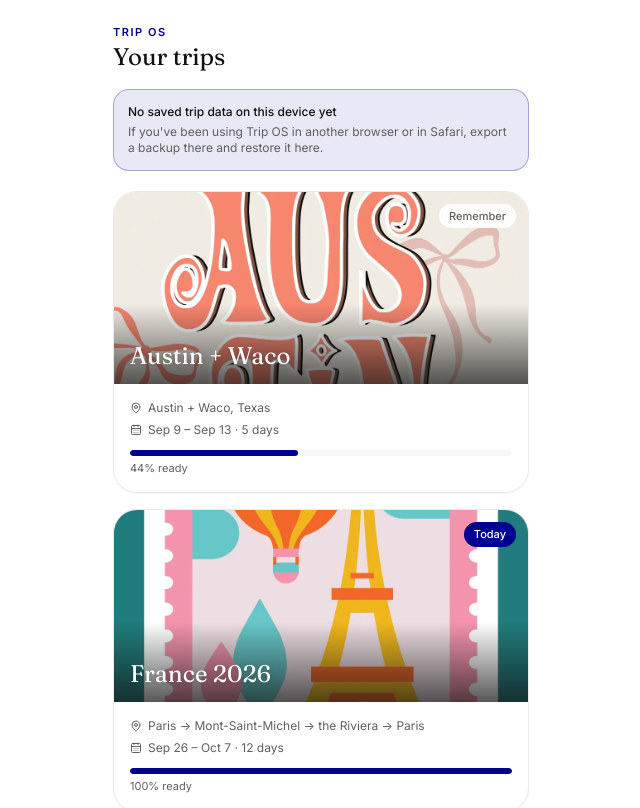
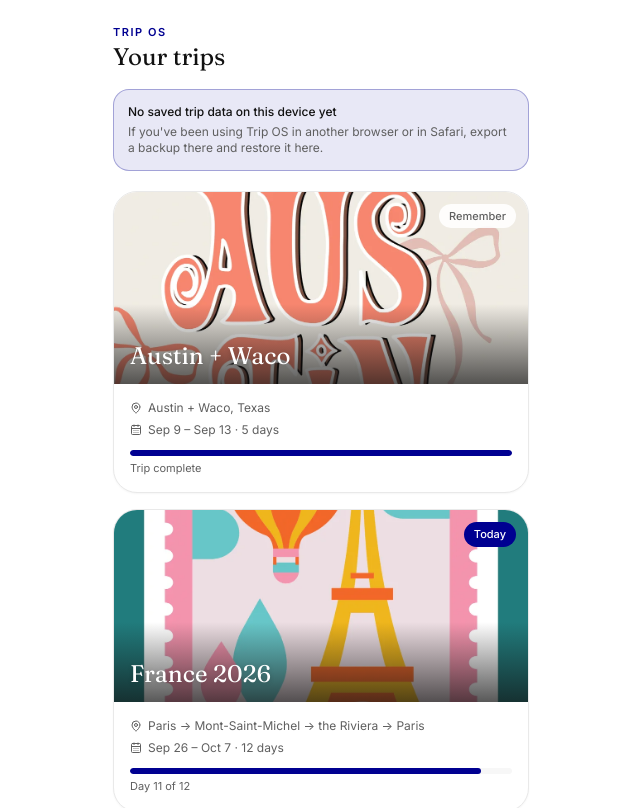
Before and after one commit to rosiecleansllc-byte/Trip-OS, a React (Vite) app: page / in a window 1280 px wide. Shown: the top 808 px of the page, without its empty margins (319-959 px from the left). Built offline with nearby package versions, Linux system fonts and the light colour scheme.

Commit message:
Show trip progress instead of readiness after departure

```diff
--- a/src/pages/TripsHome.tsx
+++ b/src/pages/TripsHome.tsx
@@ -58,6 +58,21 @@ export function TripsHome() {
             const countdown = daysUntil(trip.meta.startDate)
             const dayCount = trip.days.length
             const readiness = computeReadiness(trip)
+            const todayIndex = trip.days.findIndex((d) => daysUntil(d.date) === 0)
+            const progressPercent =
+              phase === 'post'
+                ? 100
+                : phase === 'active'
+                  ? Math.max(1, Math.round(((todayIndex >= 0 ? todayIndex + 1 : 1) / Math.max(dayCount, 1)) * 100))
+                  : readiness.percent
+            const progressLabel =
+              phase === 'post'
+                ? 'Trip complete'
+                : phase === 'active'
+                  ? todayIndex >= 0
+                    ? `Day ${todayIndex + 1} of ${dayCount}`
+                    : 'Trip in progress'
+                  : `${readiness.percent}% ready`
 
             return (
               <button
@@ -111,10 +126,10 @@ export function TripsHome() {
                       <div className="h-1.5 overflow-hidden rounded-full bg-bg-soft">
                         <div
                           className="h-full rounded-full bg-blue transition-all"
-                          style={{ width: `${readiness.percent}%` }}
+                          style={{ width: `${progressPercent}%` }}
                         />
                       </div>
-                      <p className="mt-1 text-[11px] text-ink-soft">{readiness.percent}% ready</p>
+                      <p className="mt-1 text-[11px] text-ink-soft">{progressLabel}</p>
                     </div>
                   </div>
                 </div>
```
